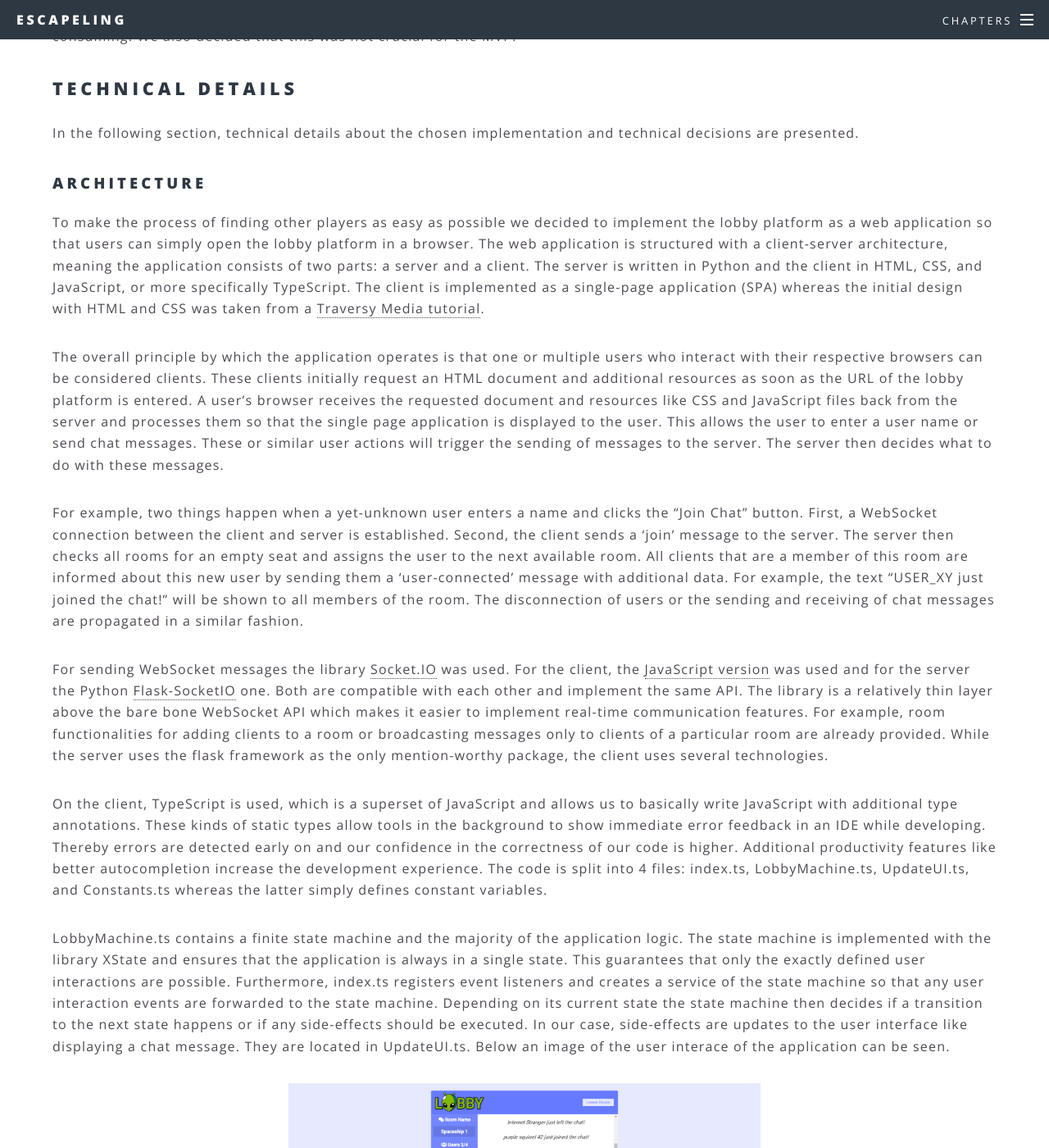
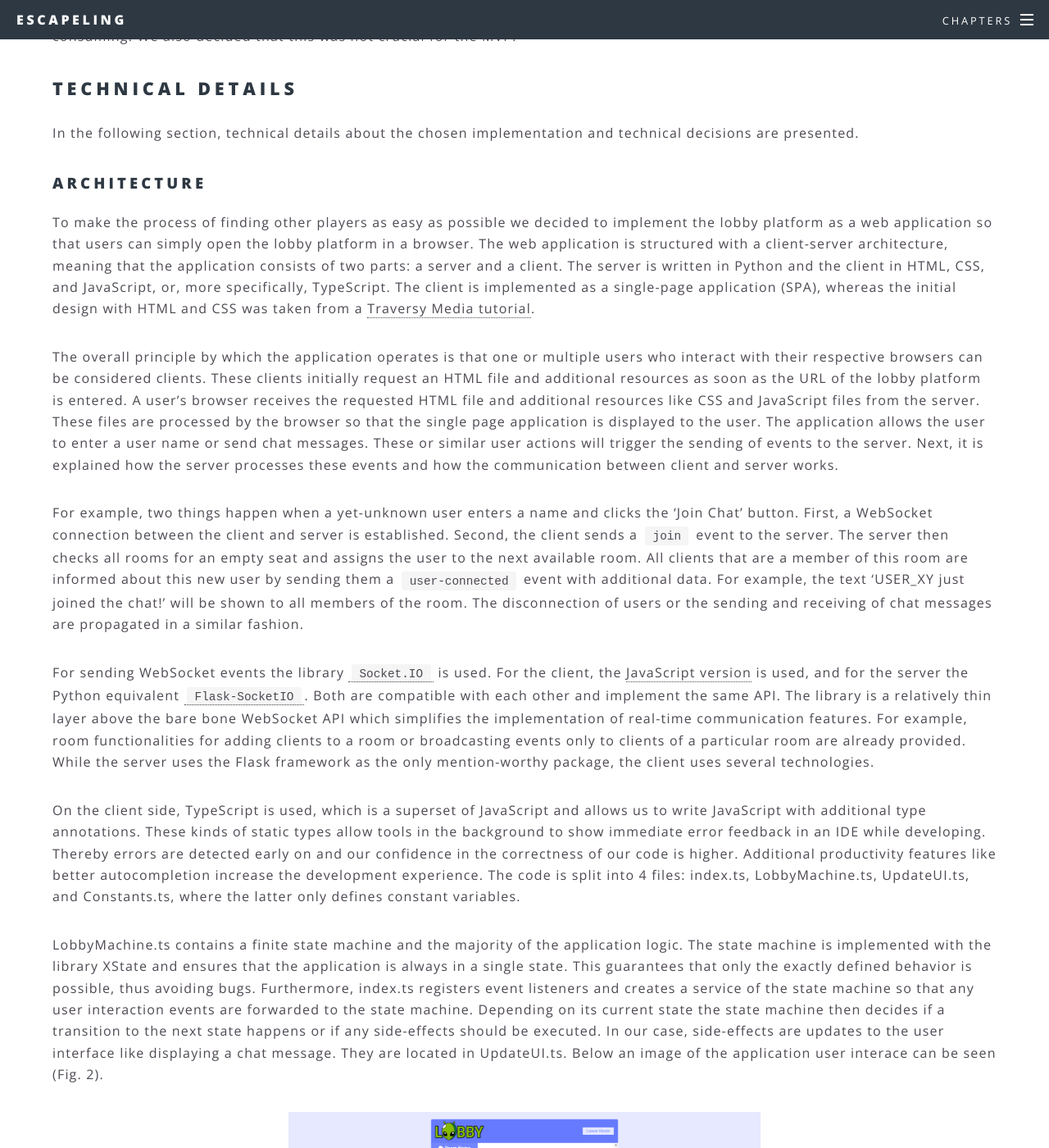
Before and after one commit to ALLUOS/ALLUOS.github.io, a Jekyll site: the page built from _posts/2022-03-17-lobby.md, in a window 1280 px wide and 1400 px high, scrolled down 2558 px. Shown: the whole window at 82% size. Built offline with Jekyll 4.4.1, drawn with Linux system fonts in a browser that asks for light colours; some of the changed text lies outside the part shown.

Commit message:
integrates Polinas Feedback for lobby
polina-tsvilodub <42241414+polina-tsvilodub@users.noreply.github.com>
Co-authored-by: polina-tsvilodub <42241414+polina-tsvilodub@users.noreply.github.com>

```diff
--- a/_posts/2022-03-17-lobby.md
+++ b/_posts/2022-03-17-lobby.md
@@ -25,7 +25,7 @@ description: Here we describe the development of the lobby platform that helps y
 
 ## Motivation
 
-Continuing the Escapeling project, our group reflected on aspects of the platform that could be missing for a better experience. One identified problem was the exclusion of users lacking others to play with. As seen in the flowchart of the original interaction there was the precondition of finding three other people to play with, without any problem (Figure 1). Our design proposal was therefore to implement an alternative step for those who need to find random people to play with. First, we explored the option of whether this could be carried out completely on the same platform, through telegram. However, this turned out to be difficult, since we could not find an effective method to make the current telegram bot do this. Therefore we decided to choose a separate web-based lobby platform where users can communicate with each other and share a link to the Escapeling game.
+Continuing the Escapeling project, our group reflected on aspects of the platform that could be missing for a better experience. One identified problem was the exclusion of users lacking others to play with. As seen in the flowchart of the original interaction there was the precondition of finding three other people to play with, without any problem (Fig. 1). Our design proposal was therefore to implement an alternative step for those who need to find random people to play with. First, we explored the option of whether this could be carried out completely on the same platform, through telegram. However, this turned out to be difficult, since we could not find an effective method to make the current telegram bot do this. Therefore we decided to choose a separate web-based lobby platform where users can communicate with each other and share a link to the Escapeling game.
 
 <a href="/assets/images/flow-chart-lobby.png"><img src="/assets/images/flow-chart-lobby.png" class="center"></a>
 *Figure 1: Shows the original interaction flow and the proposed flow with usage of the lobby platform*
@@ -56,29 +56,29 @@ In the following section, technical details about the chosen implementation and
 
 ### Architecture
 
-To make the process of finding other players as easy as possible we decided to implement the lobby platform as a web application so that users can simply open the lobby platform in a browser. The web application is structured with a client-server architecture, meaning the application consists of two parts: a server and a client. The server is written in Python and the client in HTML, CSS, and JavaScript, or more specifically TypeScript. The client is implemented as a single-page application (SPA) whereas the initial design with HTML and CSS was taken from a [Traversy Media tutorial](https://github.com/bradtraversy/chatcord).
+To make the process of finding other players as easy as possible we decided to implement the lobby platform as a web application so that users can simply open the lobby platform in a browser. The web application is structured with a client-server architecture, meaning that the application consists of two parts: a server and a client. The server is written in Python and the client in HTML, CSS, and JavaScript, or, more specifically, TypeScript. The client is implemented as a single-page application (SPA), whereas the initial design with HTML and CSS was taken from a [Traversy Media tutorial](https://github.com/bradtraversy/chatcord).
 
-The overall principle by which the application operates is that one or multiple users who interact with their respective browsers can be considered clients. These clients initially request an HTML document and additional resources as soon as the URL of the lobby platform is entered. A user's browser receives the requested document and resources like CSS and JavaScript files back from the server and processes them so that the single page application is displayed to the user. This allows the user to enter a user name or send chat messages. These or similar user actions will trigger the sending of messages to the server. The server then decides what to do with these messages.
+The overall principle by which the application operates is that one or multiple users who interact with their respective browsers can be considered clients. These clients initially request an HTML file and additional resources as soon as the URL of the lobby platform is entered. A user's browser receives the requested HTML file and additional resources like CSS and JavaScript files from the server. These files are processed by the browser so that the single page application is displayed to the user. The application allows the user to enter a user name or send chat messages. These or similar user actions will trigger the sending of events to the server. Next, it is explained how the server processes these events and how the communication between client and server works.
 
-For example, two things happen when a yet-unknown user enters a name and clicks the "Join Chat" button. First, a WebSocket connection between the client and server is established. Second, the client sends a 'join' message to the server. The server then checks all rooms for an empty seat and assigns the user to the next available room. All clients that are a member of this room are informed about this new user by sending them a 'user-connected' message with additional data. For example, the text "USER_XY just joined the chat!" will be shown to all members of the room. The disconnection of users or the sending and receiving of chat messages are propagated in a similar fashion.
+For example, two things happen when a yet-unknown user enters a name and clicks the 'Join Chat' button. First, a WebSocket connection between the client and server is established. Second, the client sends a `join` event to the server. The server then checks all rooms for an empty seat and assigns the user to the next available room. All clients that are a member of this room are informed about this new user by sending them a `user-connected` event with additional data. For example, the text 'USER_XY just joined the chat!' will be shown to all members of the room. The disconnection of users or the sending and receiving of chat messages are propagated in a similar fashion.
 
-For sending WebSocket messages the library [Socket.IO](https://socket.io/) was used. For the client, the [JavaScript version](https://socket.io/docs/v4/client-installation/) was used and for the server the Python [Flask-SocketIO](https://flask-socketio.readthedocs.io/en/latest/) one. Both are compatible with each other and implement the same API. The library is a relatively thin layer above the bare bone WebSocket API which makes it easier to implement real-time communication features. For example, room functionalities for adding clients to a room or broadcasting messages only to clients of a particular room are already provided. While the server uses the flask framework as the only mention-worthy package, the client uses several technologies.
+For sending WebSocket events the library [`Socket.IO`](https://socket.io/) is used. For the client, the [JavaScript version](https://socket.io/docs/v4/client-installation/) is used, and for the server the Python equivalent [`Flask-SocketIO`](https://flask-socketio.readthedocs.io/en/latest/). Both are compatible with each other and implement the same API. The library is a relatively thin layer above the bare bone WebSocket API which simplifies the implementation of real-time communication features. For example, room functionalities for adding clients to a room or broadcasting events only to clients of a particular room are already provided. While the server uses the Flask framework as the only mention-worthy package, the client uses several technologies.
 
-On the client, TypeScript is used, which is a superset of JavaScript and allows us to basically write JavaScript with additional type annotations. These kinds of static types allow tools in the background to show immediate error feedback in an IDE while developing. Thereby errors are detected early on and our confidence in the correctness of our code is higher. Additional productivity features like better autocompletion increase the development experience. The code is split into 4 files: index.ts, LobbyMachine.ts, UpdateUI.ts, and Constants.ts whereas the latter simply defines constant variables.
+On the client side, TypeScript is used, which is a superset of JavaScript and allows us to write JavaScript with additional type annotations. These kinds of static types allow tools in the background to show immediate error feedback in an IDE while developing. Thereby errors are detected early on and our confidence in the correctness of our code is higher. Additional productivity features like better autocompletion increase the development experience. The code is split into 4 files: index.ts, LobbyMachine.ts, UpdateUI.ts, and Constants.ts, where the latter only defines constant variables.
 
-LobbyMachine.ts contains a finite state machine and the majority of the application logic. The state machine is implemented with the library XState and ensures that the application is always in a single state. This guarantees that only the exactly defined user interactions are possible. Furthermore, index.ts registers event listeners and creates a service of the state machine so that any user interaction events are forwarded to the state machine. Depending on its current state the state machine then decides if a transition to the next state happens or if any side-effects should be executed. In our case, side-effects are updates to the user interface like displaying a chat message. They are located in UpdateUI.ts. Below an image of the user interace of the application can be seen.
+LobbyMachine.ts contains a finite state machine and the majority of the application logic. The state machine is implemented with the library XState and ensures that the application is always in a single state. This guarantees that only the exactly defined behavior is possible, thus avoiding bugs. Furthermore, index.ts registers event listeners and creates a service of the state machine so that any user interaction events are forwarded to the state machine. Depending on its current state the state machine then decides if a transition to the next state happens or if any side-effects should be executed. In our case, side-effects are updates to the user interface like displaying a chat message. They are located in UpdateUI.ts. Below an image of the application user interace can be seen (Fig. 2).
 
 <a href="/assets/images/lobby_platform.png"><img src="/assets/images/lobby_platform.png" class="center"></a>
 
-*Figure 2: Screenshot of the user interface*
+*Figure 2: Screenshot of the application user interface*
 
 ### Server
 
-On the server-side, a new ‘Room’ class was created. This class has several attributes and methods for handling processes that are involved in the joining and disconnecting of users, the display of instructions, and the storage of all messages exchanged so far. Each user message within a specific lobby room, along with additional information necessary to identify messages like the time and user id, is stored within different instances of this class. Before a new user connects to a specific room the chat history, which includes all messages from when the joining user wasn’t present, is distributed to the user. When a user joins the room, other users are notified and the join event is documented within the chat history.
+On the server-side, a new `Room` class was created. This class has several attributes and methods for handling processes that are involved in the joining and disconnecting of users, the display of instructions, and the storage of all messages exchanged so far. Each user message within a specific lobby room, along with additional information necessary to identify messages like the time and user id, is stored within different instances of this class. Before a new user connects to a specific room the chat history, which includes all messages from when the joining user wasn’t present, is distributed to the user. When a user joins the room, other users are notified and the join event is documented within the chat history.
 
-The room class also entails basic logic any chat room needs. Before a user joins a specific chat room the server validates whether the upper limit of players is already reached and therefore needs to create a new room. If the player can join an existing room and the number of players reached the minimum limit to play a game of Escapeling, instructions for the initialization of an Escapeling mission are automatically displayed for all the players within the room. Within each room the first player that joined the lobby is the admin. The instructions for the admin are different compared to other players, as the admin needs to create a new Escapeling mission and share the registration code, which the other players then have to paste into their telegram chat with the Escapeling bot. The optimal number of players for an Escapeling mission is a minimum of 3 players and a maximum of 4, constants were set accordingly.
+The `Room` class also entails basic logic any chat room needs. Before a user joins a specific chat room the server validates whether the upper limit of players is already reached and therefore needs to create a new room. If the player can join an existing room and the number of players reached the minimum limit to play a game of Escapeling, instructions for the initialization of an Escapeling mission are automatically displayed for all the players within the room. Within each room the first player that joined the lobby is the admin. The instructions for the admin are different compared to other players, as the admin needs to create a new Escapeling mission and share the registration code, which the other players then have to paste into their telegram chat with the Escapeling bot. The optimal number of players for an Escapeling mission is a minimum of 3 players and a maximum of 4, constants were set accordingly.
 
-When a user decides to leave the current room the user can click the ‘Leave Room’-button on the top right, which allows the user to join another room, or just close the browser tab. The server is notified via a socket event and the user is removed from the associated lobby room and the other users are notified about the disconnect via a server message within the chat. The lobby room is then available to be joined by another user. If the admin of a room leaves, the user that joined right after is the new admin, or if no player is left, the admin role is left empty and the next player that joins the room will be assigned.
+When a user decides to leave the current room the user can click the 'Leave Room' button on the top right, which allows the user to join another room, or just close the browser tab. The server is notified via a socket event and the user is removed from the associated lobby room and the other users are notified about the disconnect via a server message within the chat. The lobby room is then available to be joined by another user. If the admin of a room leaves, the user that joined right after is the new admin, or if no player is left, the admin role is left empty and the next player that joins the room will be assigned.
 
 ### Build process & Deployment
 
@@ -86,6 +86,6 @@ To make TypeScript files interpretable for browsers Webpack is used to compile a
 
 ## Outlook
 
-Although the implementation of the lobby platform covers the basic needs and several edge cases for a chat application, there are certain ways to improve the user experience. When the instructions for each user are displayed the chat messages are extended to the lobby-chat until it reaches across the lower screen border. This creates two scroll bars, one within the chat and one for the entire website, which leads to a poor user experience. To fix this issue, different CSS elements have to be changed within the website template, and parts of the messages and instruction text visualization need to be adapted, too. This tedious process wasn’t conducted during development, as the focus was on important aspects of the lobby, like properly handling the disconnect of a user and covering all edge cases that are associated with the disconnect. Another aspect to increase the user experience is that when a user clicks the ‘leave room’ button a warning message like "Are you sure to leave?" should be displayed. This would ensure that the user wants to leave for sure, as re-joining a specific room isn’t possible so far.
+Although the implementation of the lobby platform covers the basic needs and several edge cases for a chat application, there are certain ways to improve the user experience. When the instructions for each user are displayed the chat messages are extended to the lobby-chat until it reaches across the lower screen border. This creates two scroll bars, one within the chat and one for the entire website, which leads to a poor user experience. To fix this issue, different CSS elements have to be changed within the website template, and parts of the messages and instruction text visualization need to be adapted, too. This tedious process wasn’t conducted during development, as the focus was on important aspects of the lobby, like properly handling the disconnect of a user and covering all edge cases that are associated with the disconnect. Another aspect to increase the user experience is that when a user clicks the 'Leave Room' button a warning message like "Are you sure to leave?" should be displayed. This would ensure that the user wants to leave for sure, as re-joining a specific room isn’t possible so far.
 
 Priority-wise, one problem should be focused on during the improvement of the lobby platform. When the user loses connection to the server (e.g. no internet connection) the user is thrown out of the lobby, but there is no indication for the user that this happened. The ability to send messages or interact with the UI is still working, however, messages or mouse click events are not sent to the server anymore and the client does not receive any web-socket events triggered by the server. One possible solution is to display a popup window with a connection lost message, which gives the user notice about the lost connection, hinders him from interactions with the UI, and should allow the user to reconnect to the same lobby. On the other side, the disconnect event is registered adequately by the server and thus informs other users within the lobby room about it.
```
